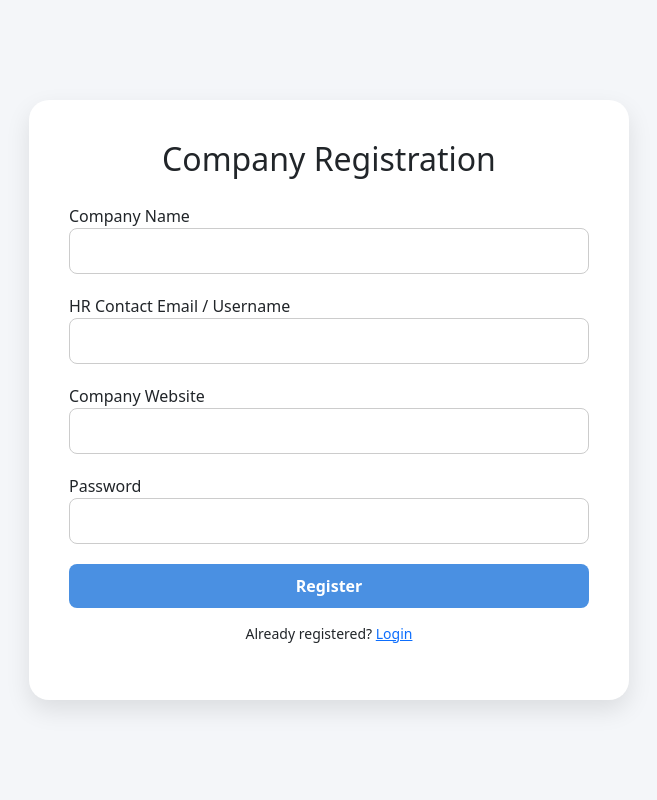
After one commit to Naman-Khurana/placement_portal, a Flask app: page /company-register in a window 1280 px wide. The commit adds this page. Shown: the whole page, without its empty margins (311-968 px from the left). Run offline with Flask 3, Linux system fonts and the light colour scheme.

Commit message:
company registeration added + table reusable component made

```diff
--- a/placementportalcode/__init__.py
+++ b/placementportalcode/__init__.py
@@ -1,7 +1,8 @@
-from flask import Flask
+from flask import Flask,render_template
 from .extensions import db
 from placementportalcode.auth.routes import auth_bp
 from placementportalcode.admin.routes import admin_bp
+from placementportalcode.company.routes import company_bp
 from .config import Config
 def create_app():
     app=Flask(__name__)
@@ -9,6 +10,7 @@ def create_app():
     app.config.from_object(Config)
     app.register_blueprint(auth_bp)
     app.register_blueprint(admin_bp)
+    app.register_blueprint(company_bp)
 
     db.init_app(app)
 
@@ -16,6 +18,6 @@ def create_app():
 
     @app.route("/")
     def home():
-        return "Placement Portal Running"
+        return render_template("landing_page.html")
 
     return app
--- a/placementportalcode/auth/routes.py
+++ b/placementportalcode/auth/routes.py
@@ -1,9 +1,10 @@
 from flask import Blueprint,request,session, render_template, request, redirect, url_for, session, flash
-from placementportalcode.models import User
+from placementportalcode.models import User,Company
 from http import HTTPMethod
-from placementportalcode.enums.modelsenum import UserEnum
+from placementportalcode.enums.approval_status import CompanyEnumStatus
+from placementportalcode.enums.modelsenum import UserEnum ,CompanyEnum
 from placementportalcode.enums.role import RoleEnum
-
+from placementportalcode.extensions import db
 from placementportalcode.utils.responses import success_response,error_response
 from placementportalcode.utils.db import save,commit_session
 
@@ -51,6 +52,58 @@ def logout():
     session.pop("user_id",None)
     return success_response("Logged out")
 
+@auth_bp.route("/company-register" ,methods=['GET','POST'])
+def register_company():
+    if(request.method=='GET'):
+        return render_template("company/register.html")
+    data=request
+    hr_contact=data.form.get(CompanyEnum.HR_CONTACT.value)
+    company_name = data.form.get(CompanyEnum.COMPANY_NAME.value)
+    password = data.form.get(UserEnum.PASSWORD.value)
+    website = data.form.get(CompanyEnum.COMPANY_WEBSITE.value)
+
+
+    existing_user = User.query.filter_by(username=hr_contact).first()
+
+    if existing_user:
+        flash("Email already registered.", "danger")
+        return redirect(url_for("auth.register_company"))
+
+
+    try:
+
+        user=User(
+            username=hr_contact,
+            name=company_name,
+            role=RoleEnum.COMPANY.value
+        )
+        user.set_password(password)
+
+        db.session.add(user)
+        db.session.flush()
+
+
+
+        company = Company(
+                    company_name=company_name,
+                    hr_contact=hr_contact,
+                    company_website=website,
+                    approval_status=CompanyEnumStatus.PENDING.value,
+                    user_id=user.id
+
+                )
+
+        db.session.add(company)
+        db.session.commit()
+
+        flash("Registration successful. Await admin approval.", "success")
+        return redirect(url_for("auth.login"))
+    except Exception as e:
+        db.session.rollback()
+        flash("Something went wrong. Try again.", "danger")
+        return redirect(url_for("auth.register_company"))
+
+
 @auth_bp.route("/signup", methods=[HTTPMethod.GET,HTTPMethod.POST])
 def signup():
     if(request.method==HTTPMethod.GET):
--- a/placementportalcode/enums/role.py
+++ b/placementportalcode/enums/role.py
@@ -3,3 +3,4 @@ import enum
 class RoleEnum(enum.Enum):
     STUDENT="STUDENT"
     ADMIN="ADMIN"
+    COMPANY="COMPANY"
--- a/placementportalcode/static/css/styles.css
+++ b/placementportalcode/static/css/styles.css
@@ -9,7 +9,7 @@
 
 
 .login-card {
-    width: 350px;
+    width: 600px;
     padding: 40px;
     border-radius: 20px;
     background: white;
@@ -53,4 +53,13 @@
 .register-text {
     margin-top: 15px;
     font-size: 14px;
+    flex:true;
 }
+
+.register-text p {
+    margin: 0;
+}
+
+.register-text p {
+    margin: 2px 0;
+}
--- /dev/null
+++ b/placementportalcode/templates/company/register.html
@@ -0,0 +1,41 @@
+{% extends "base.html" %}
+
+{% block title %} Company Signup {% endblock %}
+
+{% block content %}
+<main class="login-wrapper">
+    <section class="login-card">
+        <h2>Company Registration</h2>
+        <form method="POST">
+
+
+            <div class="form-group">
+                <label>Company Name</label>
+                <input type="text" name="company_name" required>
+            </div>
+
+            <div class="form-group">
+                <label>HR Contact Email / Username</label>
+                <input type="email" name="hr_contact" required>
+            </div>
+
+            <div class="form-group">
+                <label>Company Website</label>
+                <input type="url" name="company_website" required>
+            </div>
+            <div class="form-group">
+                <label>Password</label>
+                <input type="password" name="password" required>
+            </div>
+            <button type="submit" class="btn-login">
+                Register
+            </button>
+        </form>
+
+        <p class="register-text">
+            Already registered?
+            <a href="{{ url_for('auth.login') }}">Login</a>
+        </p>
+    </section>
+</main>
+{% endblock %}
```
Also changed, not shown: placementportalcode/admin/routes.py (+16 -1 lines), placementportalcode/company/routes.py (added, +24 -0 lines), placementportalcode/models.py (+14 -1 lines), placementportalcode/templates/admin/dashboard.html (+5 -9 lines), placementportalcode/templates/auth/login.html (+11 -5 lines), placementportalcode/templates/auth/signup.html (+12 -4 lines), placementportalcode/templates/company/dashboard.html (added, +21 -0 lines), placementportalcode/templates/components/comman_table.html (added, +23 -0 lines), placementportalcode/templates/landing_page.html (added, +27 -0 lines), placementportalcode/placement_portal.db.
